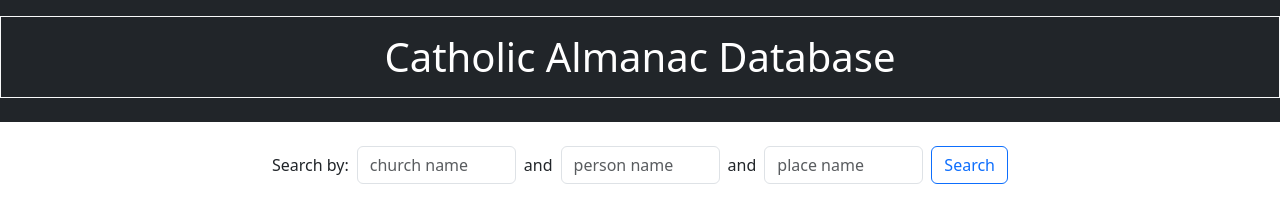
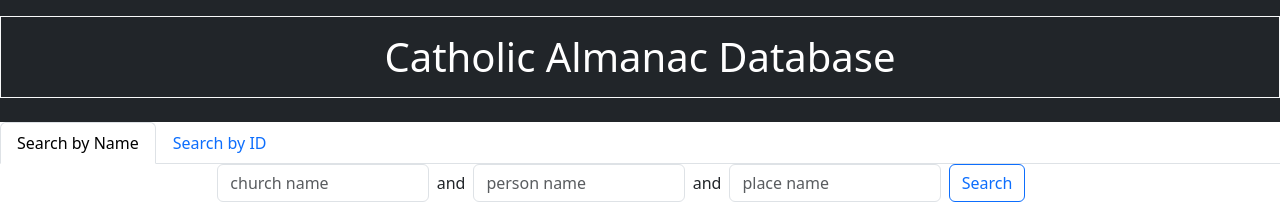
Before and after one commit to YuchenX063/Django_database, a Django app: page /database/ in a window 1280 px wide. Shown: the top 206 px of the page. Run offline with Django 5.2, Linux system fonts and the light colour scheme; data that the repository does not hold is empty; some libraries are stand-ins or nearby versions.

Commit message:
01/14 added navbars and tabs

```diff
--- a/mysite/database/templates/database/base.html
+++ b/mysite/database/templates/database/base.html
@@ -23,6 +23,44 @@
             <a href="{% url 'index' %}" class="text-white text-decoration-none">Catholic Almanac Database</a>
         </h1>
     </header>
+
+    <nav>
+        <ul class="nav nav-tabs" role="tablist">
+            <li class="nav-item" role="presentation">
+                <button class="nav-link active" id="search-by-name-tab" data-bs-toggle="tab" data-bs-target="#search-by-name" type="button" role="tab" aria-controls="search-by-name" aria-selected="true"> Search by Name</button>
+            </li>
+            <li class="nav-item" role="presentation">
+                <button class="nav-link" id="seearch-by-ID-tab" data-bs-toggle="tab" data-bs-target="#search-by-ID" type="button" role="tab" aria-controls="search-by-ID" aria-selected="false"> Search by ID</button>
+            </li>
+        </ul>
+    </nav>
+
+    <div class="tab-content">
+        <div class="tab-pane fade show active" id="search-by-name" role="tabpanel" area-labelledby="search-by-name-tab">
+            <div class="row justify-content-center">
+                <div class="col-md-8 d-flex align-items-center">
+                    <form id="searchForm" method="get" action="{% url 'index' %}" class="d-flex form-inline my-2 my-lg-0 w-100">
+                        <input class="form-control me-2 w-25" type="search" placeholder="church name" aria-label="Search" name="church_name" value="{{ request.GET.church_name }}">
+                        <span class="me-2 align-self-center">and</span>
+                        <input class="form-control me-2 w-25" type="search" placeholder="person name" aria-label="Search" name="person_name" value="{{ request.GET.person_name }}">
+                        <span class="me-2 align-self-center">and</span>
+                        <input class="form-control me-2 w-25" type="search" placeholder="place name" aria-label="Search" name="place_name" value="{{ request.GET.place_name }}">
+                        <button class="btn btn-outline-primary my-2 my-sm-0" type="submit">Search</button>
+                    </form>
+                </div>
+            </div>
+        </div>
+        <div class="tab-pane fade" id="search-by-ID" role="tabpanel" area-labelledby="search-by-id-tab">
+            <div class="col-md-8 d-flex align-items-center">
+                <form id="searchForm" method="get" action="{% url 'index' %}" class="d-flex form-inline my-2 my-lg-0 w-100">
+                    <input class="form-control me-2 w-25" type="search" placeholder="church ID" aria-label="Search" name="church_name" value="{{ request.GET.church_name }}">
+                    <span class="me-2 align-self-center">or</span>
+                    <input class="form-control me-2 w-25" type="search" placeholder="person ID" aria-label="Search" name="person_name" value="{{ request.GET.person_name }}">
+                    <button class="btn btn-outline-primary my-2 my-sm-0" type="submit">Search</button>
+                </form>
+            </div>
+        </div>
+    </div>
 </body>
 
 <main class="my-4">
--- a/mysite/database/templates/database/index.html
+++ b/mysite/database/templates/database/index.html
@@ -5,9 +5,9 @@
 {% block content %}
 
 <div class="container">
-    <div class="row justify-content-center">
+    <!---<div class="row justify-content-center">
         <div class="col-md-8 d-flex align-items-center">
-            <span class="mb-0 me-2 nowrap">Search by: </span>
+            <span class="mb-0 me-2 nowrap">Search by names: </span>
             <form id="searchForm" method="get" action="{% url 'index' %}" class="d-flex form-inline my-2 my-lg-0 w-100">
                 <input class="form-control me-2 w-25" type="search" placeholder="church name" aria-label="Search" name="church_name" value="{{ request.GET.church_name }}">
                 <span class="me-2 align-self-center">and</span>
@@ -17,7 +17,7 @@
                 <button class="btn btn-outline-primary my-2 my-sm-0" type="submit">Search</button>
             </form>
         </div>
-    </div>
+    </div> --->
     <div class="row mt-4">
         <div class="col-md-6">
             <h3>Churches</h3>
```
